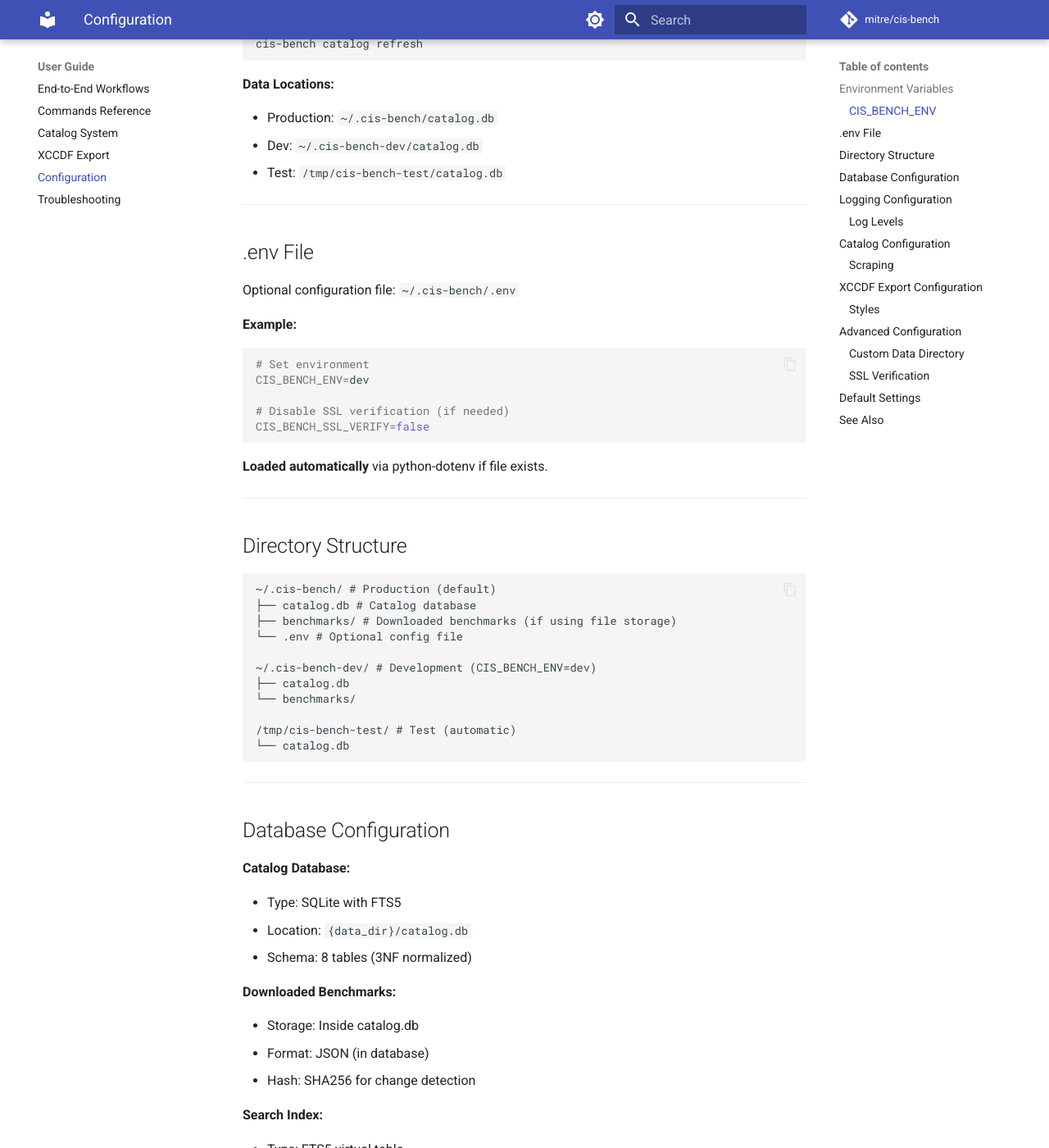
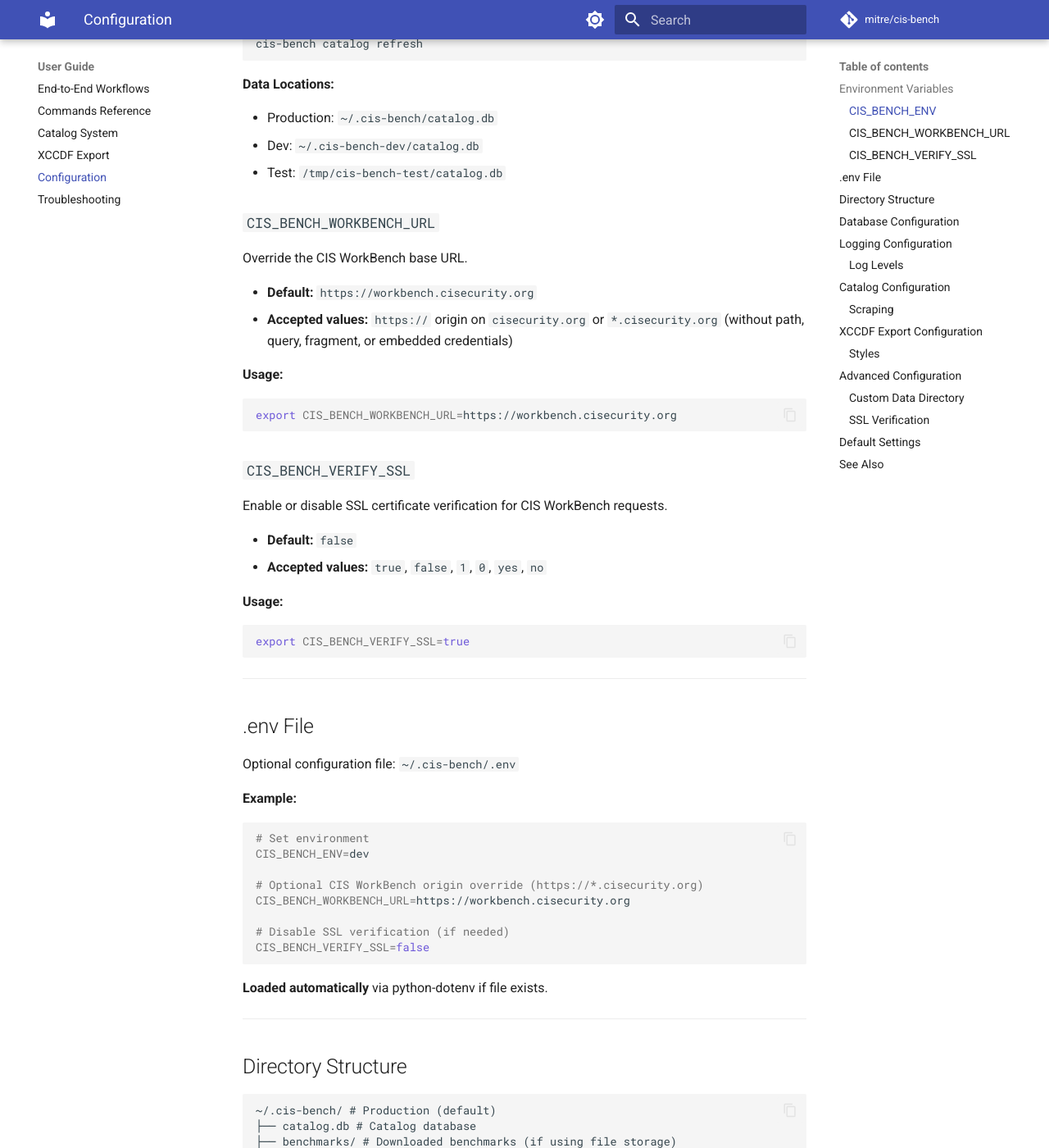
Before and after one commit to mitre/cis-bench, an MkDocs documentation site: the page built from docs/user-guide/configuration.md, in a window 1280 px wide and 1400 px high, scrolled down 773 px. Shown: the whole window at 82% size. Built offline with MkDocs 1.6.1 and Material for MkDocs 9.7.7, drawn with Linux system fonts in a browser that asks for light colours; comment, search, counter and statistics services are not loaded; some of the changed text lies outside the part shown.

Commit message:
docs: update repository URLs, CLI options, and licensing reference notes
- Replace stale repository and DISA style config URLs across NOTICE.md,
  troubleshooting.md, yaml-config-reference.md, licensing.md, and README.md
- Document all --status filter values, CIS_BENCH_WORKBENCH_URL, and
  CIS_BENCH_VERIFY_SSL in commands-reference.md and configuration.md
- Refine third-party CIS Benchmark terms notes in LICENSE.md and
  docs/about/licensing.md while preserving MITRE public-release headers
- Normalize docs/developer-guide/testing.md filename case and add
  mkdocs-autorefs to dev dependencies so strict MkDocs builds pass cleanly

````diff
--- a/docs/user-guide/configuration.md
+++ b/docs/user-guide/configuration.md
@@ -32,6 +32,30 @@
 - Dev: `~/.cis-bench-dev/catalog.db`
 - Test: `/tmp/cis-bench-test/catalog.db`
 
+### `CIS_BENCH_WORKBENCH_URL`
+
+Override the CIS WorkBench base URL.
+
+- **Default:** `https://workbench.cisecurity.org`
+- **Accepted values:** `https://` origin on `cisecurity.org` or `*.cisecurity.org` (without path, query, fragment, or embedded credentials)
+
+**Usage:**
+```bash
+export CIS_BENCH_WORKBENCH_URL=https://workbench.cisecurity.org
+```
+
+### `CIS_BENCH_VERIFY_SSL`
+
+Enable or disable SSL certificate verification for CIS WorkBench requests.
+
+- **Default:** `false`
+- **Accepted values:** `true`, `false`, `1`, `0`, `yes`, `no`
+
+**Usage:**
+```bash
+export CIS_BENCH_VERIFY_SSL=true
+```
+
 ---
 
 ## .env File
@@ -43,8 +67,11 @@
 # Set environment
 CIS_BENCH_ENV=dev
 
+# Optional CIS WorkBench origin override (https://*.cisecurity.org)
+CIS_BENCH_WORKBENCH_URL=https://workbench.cisecurity.org
+
 # Disable SSL verification (if needed)
-CIS_BENCH_SSL_VERIFY=false
+CIS_BENCH_VERIFY_SSL=false
 ```
 
 **Loaded automatically** via python-dotenv if file exists.
@@ -151,7 +178,7 @@
 - `cis` - CIS native format
 
 **Adding new style:**
-1. Create `{name}_style.yaml` in configs/
+1. Create `{name}.yaml` in `src/cis_bench/exporters/configs/styles/`
 2. Use: `--format xccdf --style {name}`
 
 See: [How to Add XCCDF Style](../developer-guide/how-to-add-xccdf-style.md)
@@ -173,12 +200,12 @@
 
 ### SSL Verification
 
-Currently disabled by default for catalog scraper (CIS WorkBench cert issues).
+Disabled by default (`CIS_BENCH_VERIFY_SSL=false`) due to CIS WorkBench certificate chain issues.
 
-To enable (future):
+To enable:
 ```bash
-# In .env
-CIS_BENCH_SSL_VERIFY=true
+# In ~/.cis-bench/.env
+CIS_BENCH_VERIFY_SSL=true
 ```
 
 ---
--- a/pyproject.toml
+++ b/pyproject.toml
@@ -74,6 +74,7 @@
     "twine>=5.0.0",
     # Documentation
     "mkdocs-material>=9.5.0",
+    "mkdocs-autorefs>=1.0.0",
 ]
 
 [project.urls]
````
Also changed, not shown: other parts of docs/user-guide/configuration.md (+1 -1 lines), LICENSE.md (+8 -3 lines), NOTICE.md (+1 -1 lines), README.md (+2 -2 lines), docs/about/licensing.md (+8 -5 lines), docs/technical-reference/yaml-config-reference.md (+1 -1 lines), docs/user-guide/commands-reference.md (+4 -1 lines), docs/user-guide/troubleshooting.md (+9 -5 lines), docs/developer-guide/testing.md (renamed from docs/developer-guide/TESTING.md), 1 other file.
